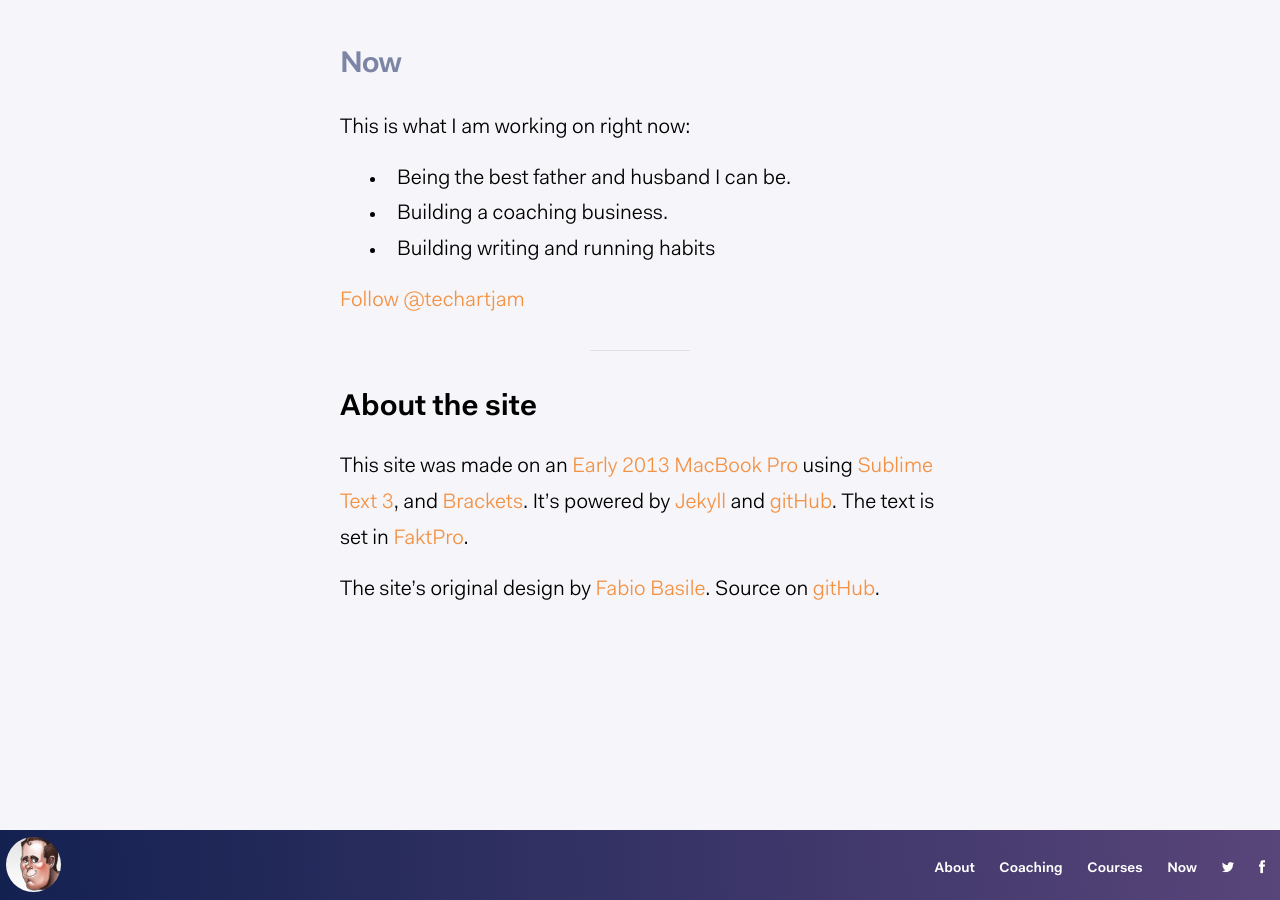
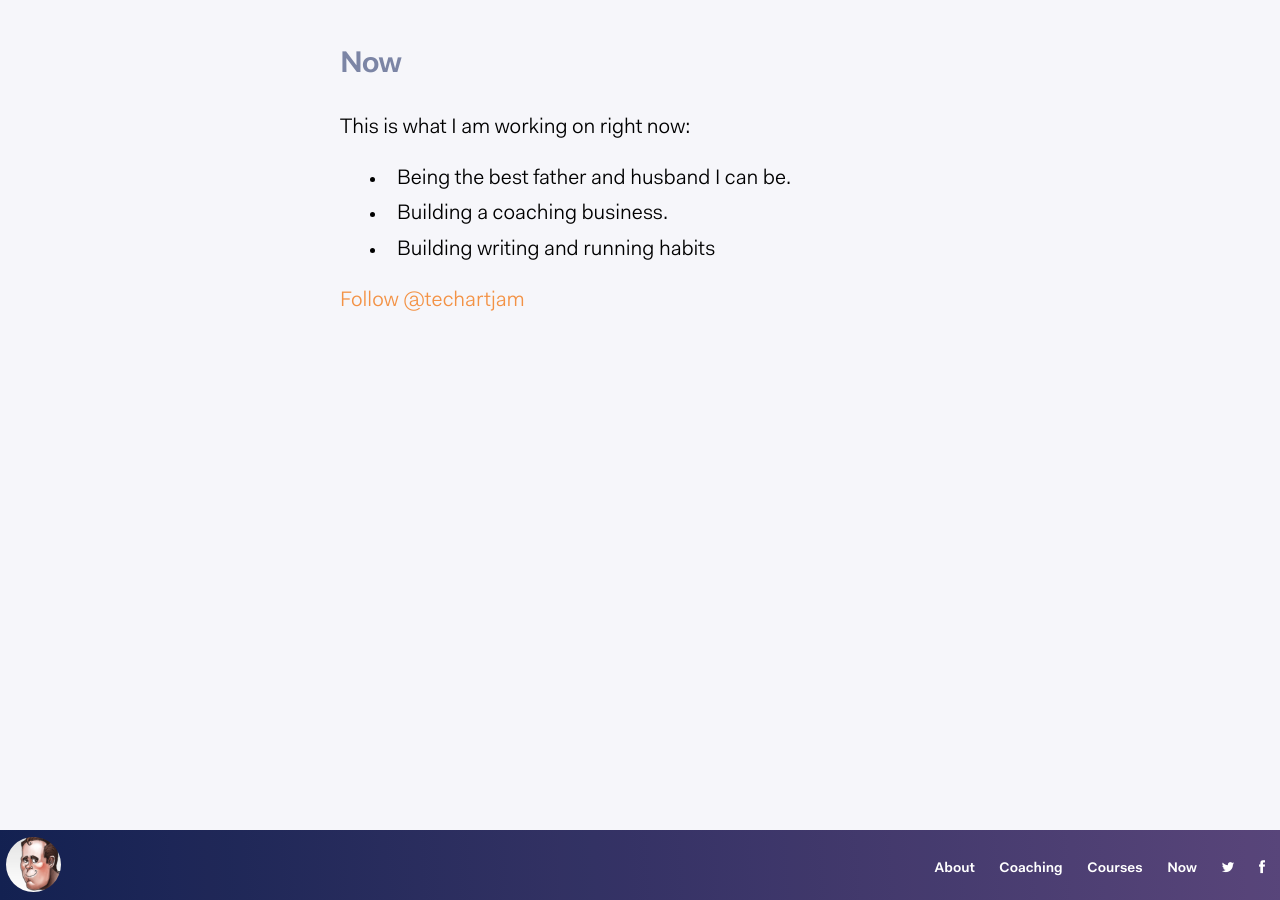
Before and after one commit to techartjam/techartjam, a Jekyll site: the page built from now.md, in a window 1280 px wide. Built offline with Jekyll 4.4.1, drawn with Linux system fonts in a browser that asks for light colours; comment, search, counter and statistics services are not loaded.

```diff
--- a/now.md
+++ b/now.md
@@ -16,9 +16,3 @@ This is what I am working on right now:
   data-size="large">
 Follow @techartjam
 </a>
-
-----
-<h2>About the site</h2>
-This site was made on an [Early 2013 MacBook Pro](http://www.apple.com/) using [Sublime Text 3](http://sublimetext.com/), and [Brackets](http://brackets.io). It's powered by [Jekyll](jekyllrb.com) and [gitHub](http://github.com/). The text is set in [FaktPro](https://www.fontshop.com/families/fakt).
-
-The site's original design by [Fabio Basile](https://dribbble.com/fffabs). Source on [gitHub](https://github.com/fffabs/estivo).
```
Also changed, not shown: coaching.md (+8 -1 lines), courses.md (+8 -1 lines).
